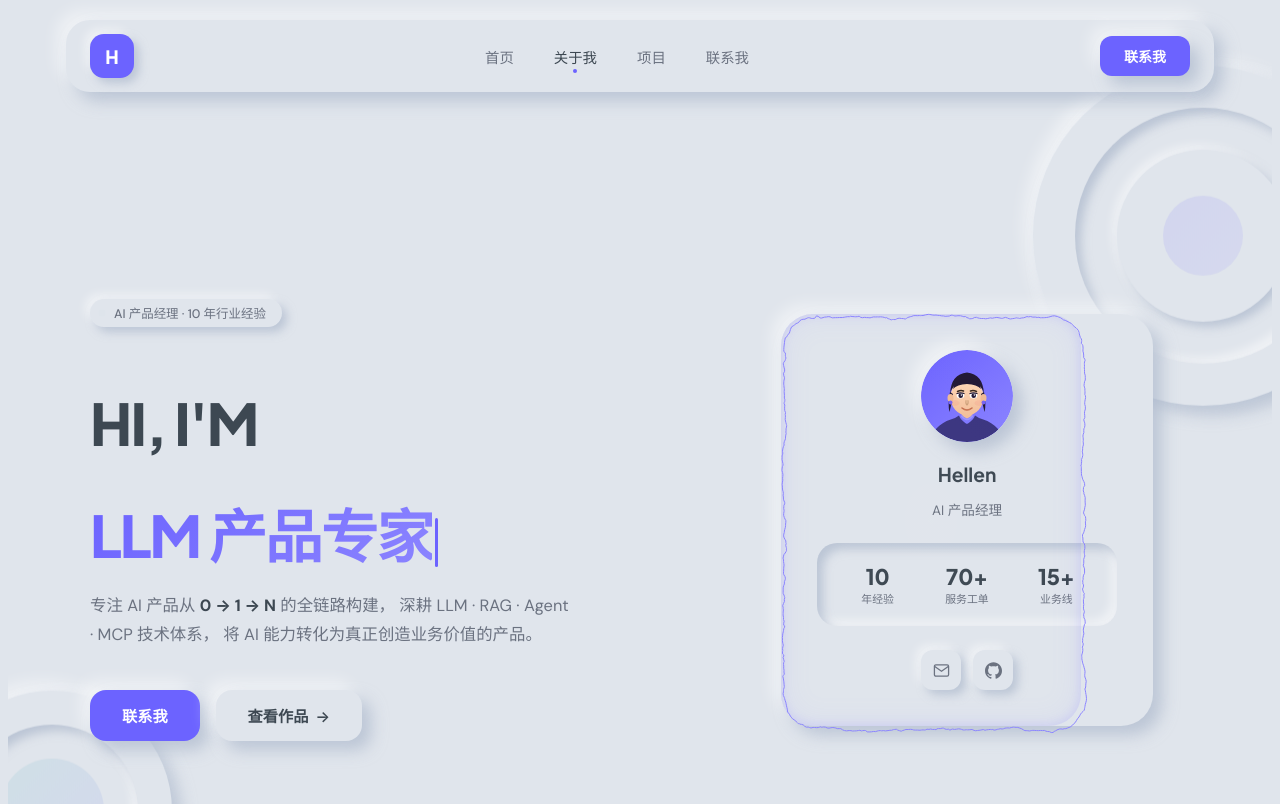
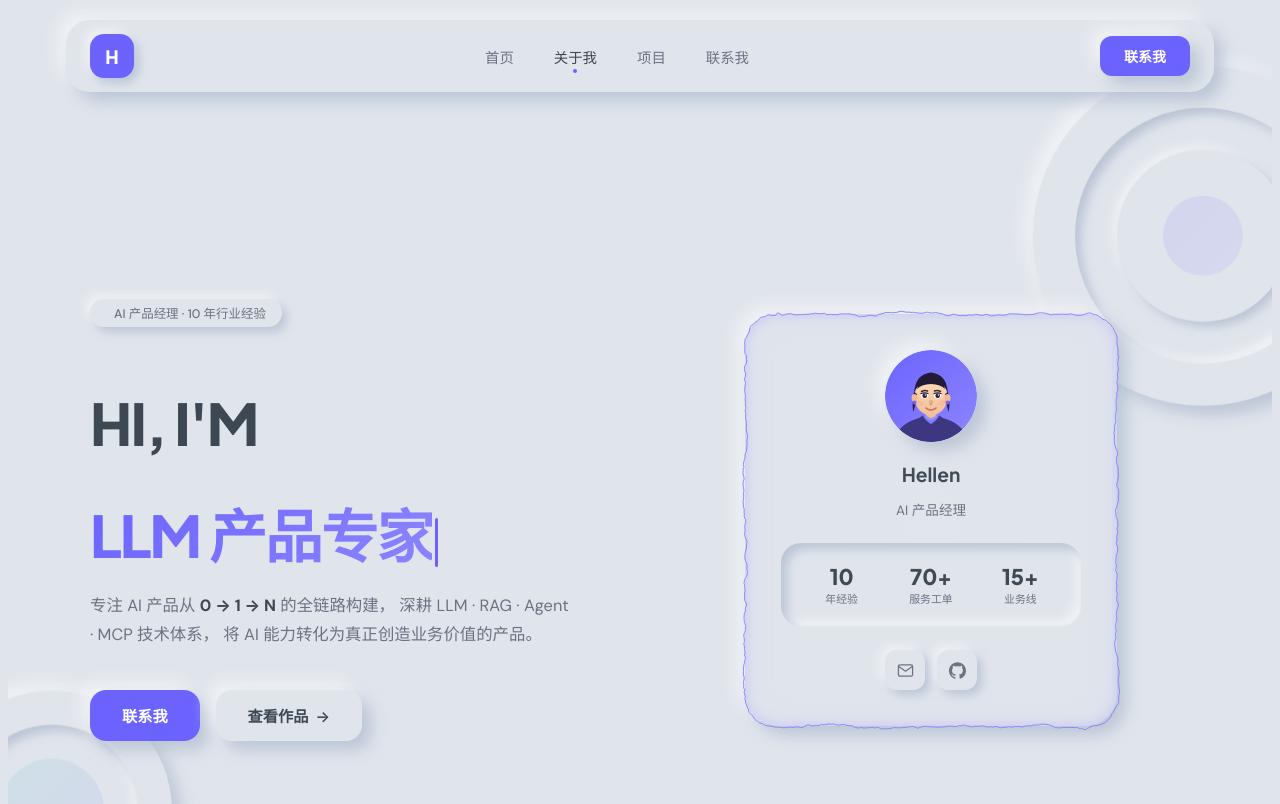
Before and after one commit to Hellen720/Hellen720.github.io, a React (Vite) app: page / in a window 1280 px wide. Shown: the top 804 px of the page. Built offline with nearby package versions, Linux system fonts and the light colour scheme.

Commit message:
fix: use fixed card width so ElectricBorder overlay matches card exactly
Co-authored-by: Cursor <cursoragent@cursor.com>

```diff
--- a/src/components/ElectricBorder.css
+++ b/src/components/ElectricBorder.css
@@ -10,12 +10,11 @@
   overflow: visible;
 }
 
-/* Canvas sits outside the container; shift 3px inward so the drawn line
-   centres on the card border (noise offsets ±~3px around drawing origin) */
+/* Canvas sits 60px outside the container on every side */
 .eb-canvas-container {
   position: absolute;
-  top: -57px;
-  left: -57px;
+  top: -60px;
+  left: -60px;
   pointer-events: none;
   z-index: 10;
   overflow: visible;
--- a/src/pages/Home/index.jsx
+++ b/src/pages/Home/index.jsx
@@ -183,8 +183,8 @@ const Home = () => {
 
         {/* ── Right: profile card ── */}
         <div className="fade-up d3" style={{ display: 'flex', justifyContent: 'center' }}>
-          <div style={{ position: 'relative', width: '100%', maxWidth: 300 }}>
-            <div className="card cursor-target" style={{ padding: '2.25rem', textAlign: 'center', width: '100%' }}>
+          <div style={{ position: 'relative' }}>
+            <div className="card cursor-target" style={{ padding: '2.25rem', textAlign: 'center', width: 300 }}>
 
               {/* Avatar */}
               <div style={{ width: 92, height: 92, borderRadius: '50%', margin: '0 auto 1.25rem', boxShadow: 'var(--e)', overflow: 'hidden', flexShrink: 0 }}>
```
Also changed, not shown: 4 other files (tests, documents, lock files or other folders).
